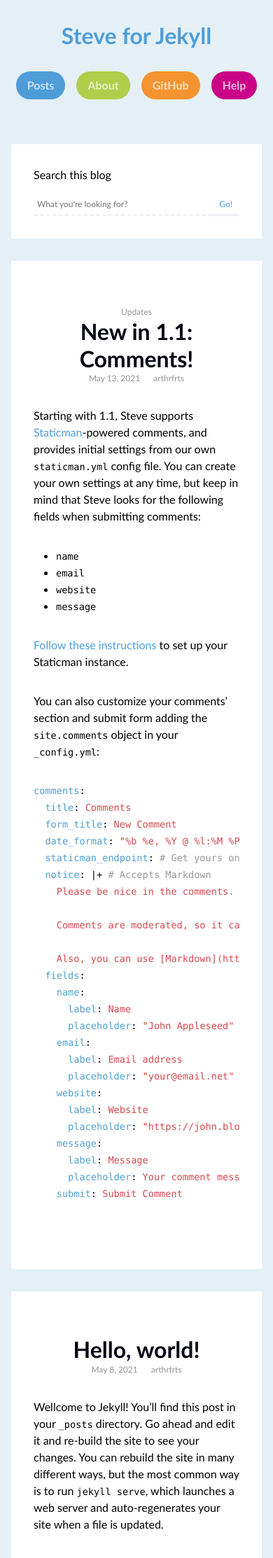
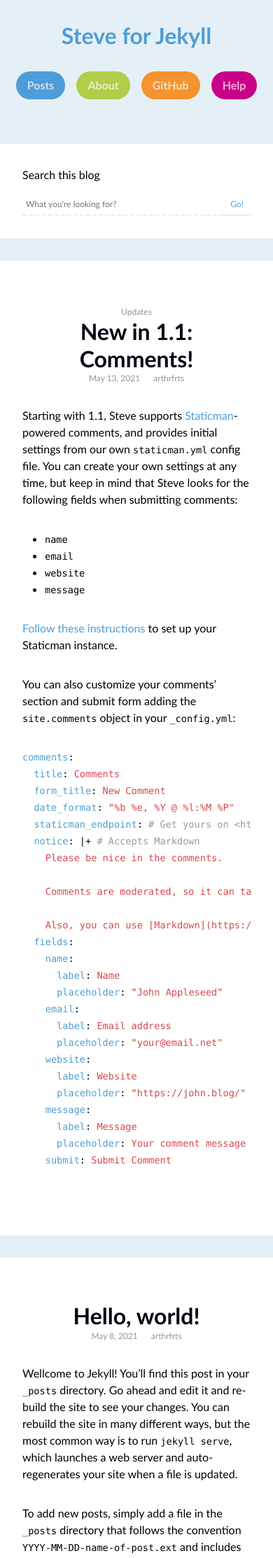
Before and after one commit to esporo/steve, a Jekyll site: the page built from index.html, in a window 390 px wide. Shown: the top 2227 px of the page at 70% size. Built offline with Jekyll 4.4.1, drawn with Linux system fonts in a browser that asks for light colours; the list of posts is cut into pages by our own code.

Commit message:
fix(layout): removes additional spacing on mobile

```diff
--- a/_sass/steve/_layout.scss
+++ b/_sass/steve/_layout.scss
@@ -6,6 +6,11 @@ body {
   margin: var(--gap) auto;
   padding-left: calc(var(--gap) / 2);
   padding-right: calc(var(--gap) / 2);
+
+  @media screen and (max-width: 600px) {
+    padding-left: 0;
+    padding-right: 0;
+  }
 }
 
 /*
```
